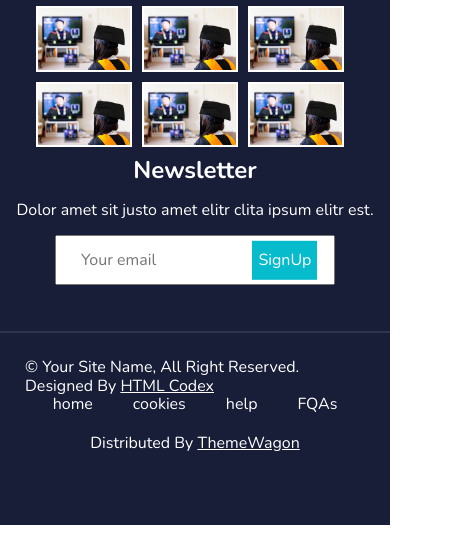
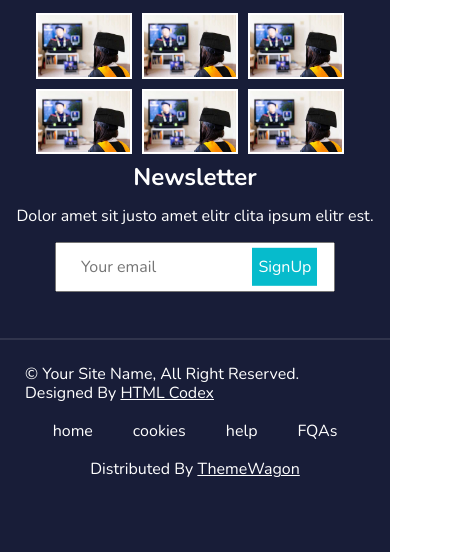
Before and after one commit to melekmsakni/Elearning, a plain HTML site: page index.html in a window 390 px wide. Shown: the part 8756-9308 px from the top of the page, 468 px wide, since content can reach past the window. Before the commit the page ends 9281 px from the top, so only its background shows below. Drawn offline with nearby package versions, Linux system fonts and the light colour scheme.

Commit message:
fixing responsive

```diff
--- a/css/styles.css
+++ b/css/styles.css
@@ -274,6 +274,7 @@ header button i {
   position: relative;
   z-index: -1;
   margin-bottom: 40px;
+
 }
 .landing img {
   width: 100%;
@@ -373,7 +374,7 @@ header button i {
     margin-bottom: 0px;
   }
   .landing img {
-    width: 120%;
+    height: 270px;
   }
   .text-area {
     top: 20px;
@@ -979,7 +980,14 @@ footer .container:last-of-type p:last-of-type {
 @media (max-width: 992px) {
   footer .container:last-of-type ul {
     margin-left: 0px;
+    justify-content: center;
+    margin-top:20px;
+
   }
+  footer .container:last-of-type p{
+    margin: auto;
+  }
+
 }
 /* end footer */
 /* start contact Page */
```
